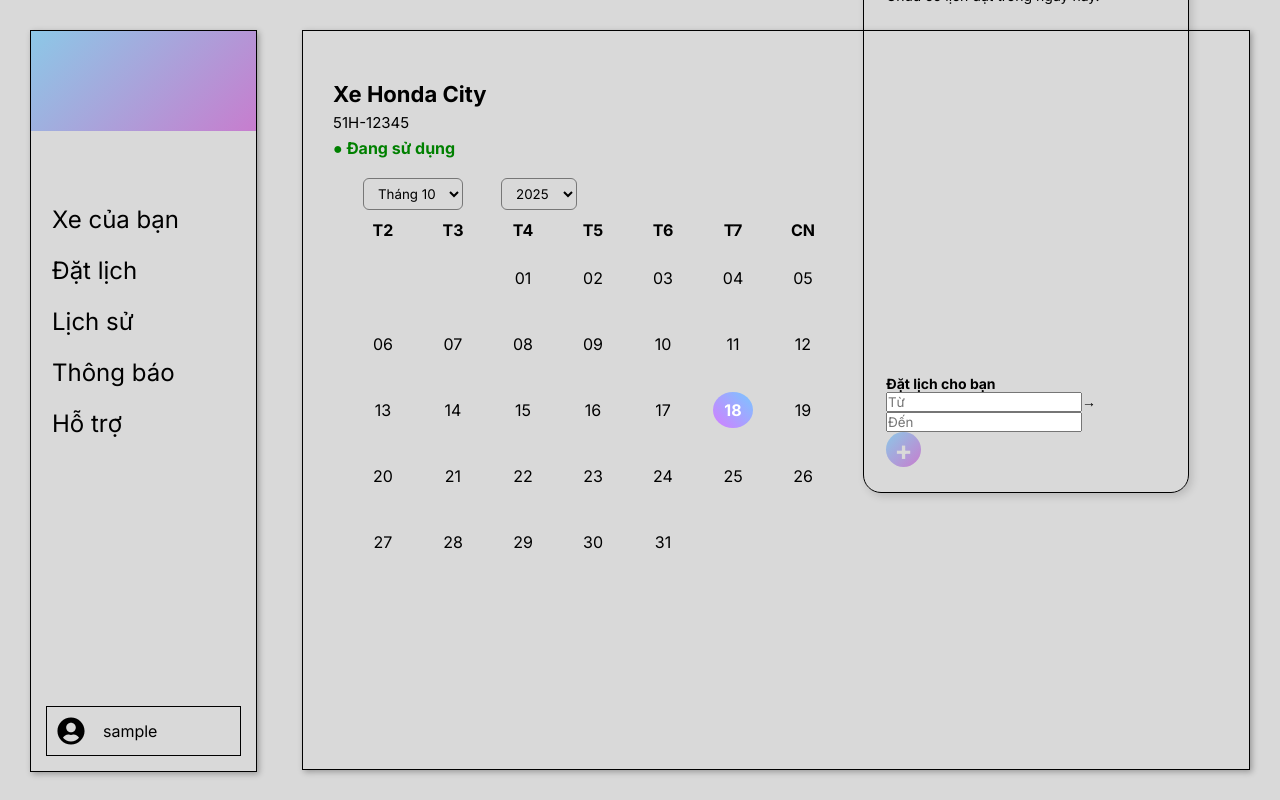
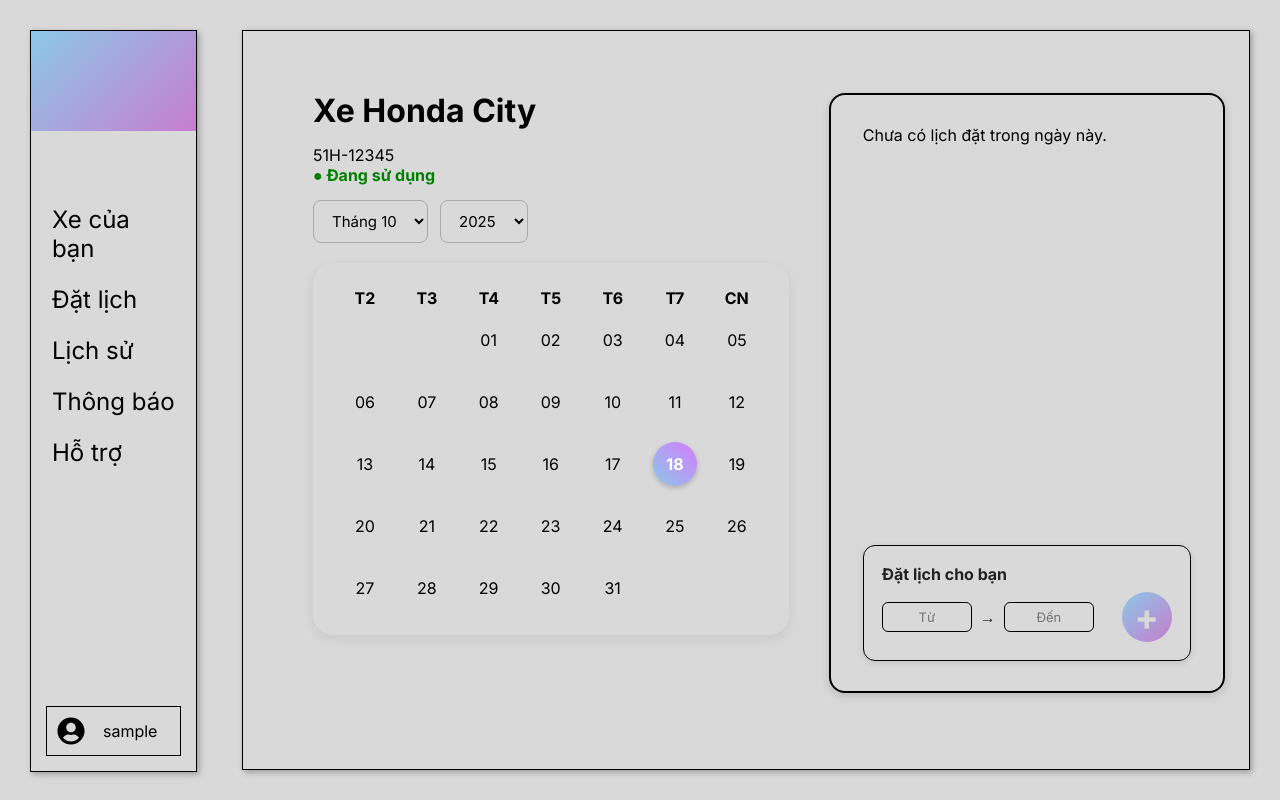
Before and after one commit to HaNguyenOnGit/SWP391_Topic6_SE1814_G8, a React (Vite) app in the folder src/front-end/App/: page /vehicle/1/schedule in a window 1280 px wide. Built offline with nearby package versions, Linux system fonts and the light colour scheme; sample sign-in values are in the browser's storage.

Commit message:
Update Booking.css

```diff
--- a/src/front-end/App/src/pages/Booking.css
+++ b/src/front-end/App/src/pages/Booking.css
@@ -1,285 +1,264 @@
+/* ================================
+   🎯 BỐ CỤC CHÍNH
+================================ */
 .calendar-wrapper {
     display: flex;
+    justify-content: space-between;
     align-items: flex-start;
     gap: 40px;
-    margin-top: 20px;
+    margin-top: 30px;
+    padding: 0 40px;
+    flex-wrap: nowrap; /* giữ 2 cột ngang, không xuống hàng */
+    box-sizing: border-box;
 }
 
+/* --- Cột lịch (bên trái) --- */
 .calendar-section {
     flex: 2;
+    border-radius: 20px;
+    padding: 25px 30px;
+    min-width: 320px;
+    width: 100%;
+    box-sizing: border-box;
+    box-shadow: 0 4px 12px rgba(0, 0, 0, 0.08);
 }
 
+/* --- Cột đặt lịch (bên phải) --- */
 .booking-right {
     flex: 1;
-    max-width: 100%;
-}
-
-/* --- Thông tin xe --- */
-.vehicle-header {
     display: flex;
     flex-direction: column;
-    gap: 6px;
-    margin-bottom: 20px;
+    justify-content: space-between; /* phân bố đều giữa list và bar */
+    align-items: stretch;
+    padding: 30px 32px;
+    border: 2px solid #000;
+    border-radius: 16px;
+    box-shadow: 0 3px 10px rgba(0, 0, 0, 0.15);
+    min-height: 600px;
+    max-width: 420px;
+    width: 100%;
+    box-sizing: border-box;
+    margin-top: 2px; /* căn cho thẳng hàng với calendar-section */
 }
-
-.vehicle-header h1 {
-    font-size: 22px;
-    font-weight: bold;
-    margin: 0;
-}
-
-.vehicle-header p {
-    font-size: 15px;
-    margin: 0;
-}
-
-/* --- Trạng thái xe --- */
-.vehicle-status {
-    font-weight: bold;
-    display: inline-flex;
-    align-items: center;
-    gap: 6px;
-    border-radius: 8px;
-    padding: 3px 8px;
-    font-size: 13px;
-    color: #2ecc71;
-    background: none;
-}
-
-/* --- Bộ lọc tháng - năm --- */
+/* ================================
+   📅 LỊCH NGÀY THÁNG
+================================ */
 .select-row {
     display: flex;
-    gap: 8px;
-    margin: 10px 0;
-
+    gap: 12px;
+    margin: 15px 0 20px;
 }
 
 .select-row select {
-    padding: 6px 10px;
-    border-radius: 6px;
-    border: 1px solid #777;
+    padding: 10px 14px;
+    border-radius: 8px;
+    border: 1px solid #aaa;
+    font-size: 15px;
     background: none;
-    margin-left: 30px;
+    transition: all 0.2s ease;
 }
 
-/* --- Lịch --- */
+.select-row select:hover {
+    border-color: #79c7ff;
+}
+
 .calendar-header,
 .calendar-grid {
     display: grid;
-    grid-template-columns: repeat(7, 40px);
+    grid-template-columns: repeat(7, 1fr);
     text-align: center;
-    gap: 30px;
-    margin: 0 auto;
-    margin-left: 30px;
+    gap: 18px;
 }
 
 .calendar-header {
     font-weight: bold;
-    margin-bottom: 10px;
+    font-size: 16px;
+    margin-bottom: 8px;
 }
 
 .calendar-grid {
-    padding: 10px 0;
+    margin-top: 10px;
 }
 
 .day {
-    padding: 8px;
+    padding: 12px;
     border-radius: 50%;
     cursor: pointer;
+    font-size: 16px;
     transition: all 0.2s ease;
 }
 
 .day:hover {
-    background: #eee;
+    background: #f2f2f2;
 }
 
 .day.active {
-    background: linear-gradient(45deg, #d47dff, #79c7ff);
+    background: linear-gradient(45deg, #8cc8e7, #d47dff);
+    color: white;
     font-weight: bold;
-    color: white;
+    box-shadow: 0 2px 5px rgba(0, 0, 0, 0.2);
 }
 
-/* --- Khung đặt lịch bên phải --- */
-.booking-right {
-    width: 280px;
-    flex: 1;
-    max-width: 3800px;
-    min-height: 500px;
-    border: 1px solid #000;
-    padding: 12px 15px;
-    border-radius: 18px;
-    padding: 25px 22px;
+/* ================================
+   🧾 DANH SÁCH LỊCH
+================================ */
+.booking-list {
+    flex-grow: 1;
     display: flex;
     flex-direction: column;
-    gap: 10px;
+    gap: 8px;
     justify-content: flex-start;
-    justify-content: space-between;
-    gap: 18px;
-    box-shadow: 3px 3px 8px rgba(0, 0, 0, 0.15);
-    font-size: 15px;
-    margin-top: -140px;
-    margin-right: 30px;
+    margin-bottom: 20px; /* tạo khoảng cách với khung đặt lịch */
 }
 
-/* --- Thanh tiêu đề đặt lịch --- */
-.booking-bar {
+.booking-item {
     display: flex;
     justify-content: space-between;
     align-items: center;
+    border: 1px solid #8d8080;
+    border-radius: 8px;
+    padding: 8px 12px;
+    font-size: 14px;
+    transition: all 0.2s ease;
+}
+
+.booking-item:hover {
+    background: #f3f3f3;
+}
+
+.booking-item span {
+    flex: 1;
+    color: #333;
+}
+
+.booking-item b {
+    color: #555;
+    margin-right: 6px;
+}
+
+.booking-item button {
+    background: none;
+    border: none;
+    color: #e74c3c;
+    font-size: 18px;
+    cursor: pointer;
+    transition: transform 0.2s ease;
+}
+
+.booking-item button:hover {
+    transform: scale(1.2);
+}
+
+/* ================================
+   🕓 KHUNG “ĐẶT LỊCH CHO BẠN”
+================================ */
+.booking-bar {
+    border: 1px solid #000;
+    border-radius: 12px;
+    padding: 18px;
+    margin-top: auto; /* ép khung nằm dưới cùng */
+    box-shadow: 0 2px 6px rgba(0, 0, 0, 0.1);
 }
 
 .booking-bar .info {
     display: flex;
     flex-direction: column;
-    font-size: 14px;
+    gap: 8px;
 }
 
-/* --- Nút thêm lịch (Add) --- */
-.addBtn {
-    width: 50px;
-    height: 50px;
-    border-radius: 50%;
-    font-size: 27pt;
-    font-weight: 700;
-    color: #D9D9D9;
-    background: linear-gradient(135deg, #8CC8E7, #C77DCE);
-    border: none;
-    margin-left: 20px;
-    cursor: pointer;
-    display: flex;
-    justify-content: center;
-    align-items: center;
-    transition: all 0.2s ease;
+.booking-bar b {
+    font-size: 16px;
+    color: #222;
 }
 
-.addBtn:hover {
-    box-shadow: 3px 3px 6px rgba(0, 0, 0, 0.3);
-    transform: scale(1.05);
+.time-inputs {
+    display: flex;
+    align-items: center;
+    gap: 8px;
 }
 
-/* --- Nút nhỏ bên trong booking bar --- */
-.booking-right .addBtn {
-    width: 35px;
-    height: 35px;
-    font-size: 20pt;
-    margin-left: 0;
+.time-inputs input {
+    width: 90px;
+    padding: 6px 8px;
+    border-radius: 6px;
+    border: 1px solid #000;
+    font-size: 13px;
+    text-align: center;
+    box-sizing: border-box;
+    background: none;
 }
 
-/* --- Form đặt lịch --- */
-.booking-right {
-    position: relative;
-    /* để form định vị tuyệt đối trong khung này */
+.time-inputs input:focus {
+    border-color: #79c7ff;
+    box-shadow: 0 0 4px rgba(121, 199, 255, 0.4);
 }
 
+
+.time-inputs input:focus {
+    border-color: #79c7ff;
+    box-shadow: 0 0 4px rgba(121, 199, 255, 0.4);
+}
+
+/* ================================
+   📋 FORM POPUP (nếu có)
+================================ */
 .booking-form {
     border: 1px solid #ccc;
-    padding: 15px;
-    border-radius: 10px;
+    border-radius: 12px;
+    padding: 18px;
     display: flex;
     flex-direction: column;
-    gap: 12px;
-    box-shadow: 0 2px 6px rgba(0, 0, 0, 0.1);
-
-    /* 💡 thêm phần dưới đây để form hiện phía trên */
-    position: absolute;
-    bottom: 80px;
-    /* đẩy form lên phía trên nút “+” */
-    left: 0;
-    right: 0;
-    width: 90%;
-    margin: 0 auto;
-    z-index: 10;
+    gap: 14px;
+    box-shadow: 0 4px 10px rgba(0, 0, 0, 0.1);
     animation: slideUp 0.25s ease;
 }
 
-/* Hiệu ứng trượt nhẹ khi form bật lên */
-@keyframes slideUp {
-    from {
-        opacity: 0;
-        transform: translateY(15px);
-    }
-
-    to {
-        opacity: 1;
-        transform: translateY(0);
-    }
+.booking-form label {
+    font-size: 15px;
+    font-weight: 600;
 }
 
-.booking-form label {
-    font-size: 14px;
-    font-weight: 500;
-    color: #333;
-    margin-bottom: 4px;
+.booking-form input {
+    padding: 10px 14px;
+    border-radius: 8px;
+    border: 1px solid #bbb;
+    font-size: 15px;
 }
 
-.booking-form input,
-.booking-form select {
-    padding: 8px 10px;
-    border-radius: 6px;
-    border: 1px solid #bbb;
-    font-size: 14px;
-    outline: none;
-    transition: all 0.2s ease;
-    background: none;
-}
-
-.booking-form input:focus,
-.booking-form select:focus {
-    border-color: #79c7ff;
-    box-shadow: 0 0 4px rgba(121, 199, 255, 0.6);
-}
-
-/* --- Nút xác nhận đặt lịch --- */
 .booking-form button {
-    padding: 10px;
-    border-radius: 6px;
+    padding: 12px;
+    border-radius: 8px;
     border: none;
     background: linear-gradient(135deg, #79c7ff, #d47dff);
     color: white;
-    font-weight: bold;
+    font-weight: 600;
     cursor: pointer;
-    font-size: 14px;
     transition: all 0.2s ease;
 }
 
 .booking-form button:hover {
-    background: linear-gradient(135deg, #68b5e8, #c36ae8);
-    box-shadow: 0 3px 6px rgba(0, 0, 0, 0.2);
+    transform: scale(1.03);
 }
 
-/* --- Danh sách lịch đã đặt --- */
-.booking-list {
-    margin-top: 10px;
-    font-size: 14px;
-    padding-top: 10px;
-    display: flex;
-    flex-direction: column;
-    gap: 6px;
+/* ================================
+   📱 RESPONSIVE
+================================ */
+@media (max-width: 900px) {
+    .calendar-wrapper {
+        flex-wrap: wrap;
+        justify-content: center;
+        gap: 30px;
+        padding: 0 20px;
+    }
+
+    .calendar-section,
+    .booking-right {
+        width: 100%;
+        max-width: 600px;
+    }
+
+    .booking-right {
+        min-height: auto;
+        padding: 24px;
+    }
 }
-
-.booking-list .booking-item {
-    display: flex;
-    justify-content: space-between;
-    align-items: center;
-    padding: 6px 0;
-}
-
-.booking-list .booking-item span {
-    flex: 1;
-}
-
-/* ✅ Cố định vị trí giờ sang phải */
-.booking-list .booking-item span b {
-    font-weight: 500;
-    margin-right: 8px;
-}
-
-.booking-list .booking-item button {
-    background: none;
-    border: none;
-    color: red;
-    font-size: 14px;
-    cursor: pointer;
-    padding: 0;
-    margin-left: 8px;
-}
```
